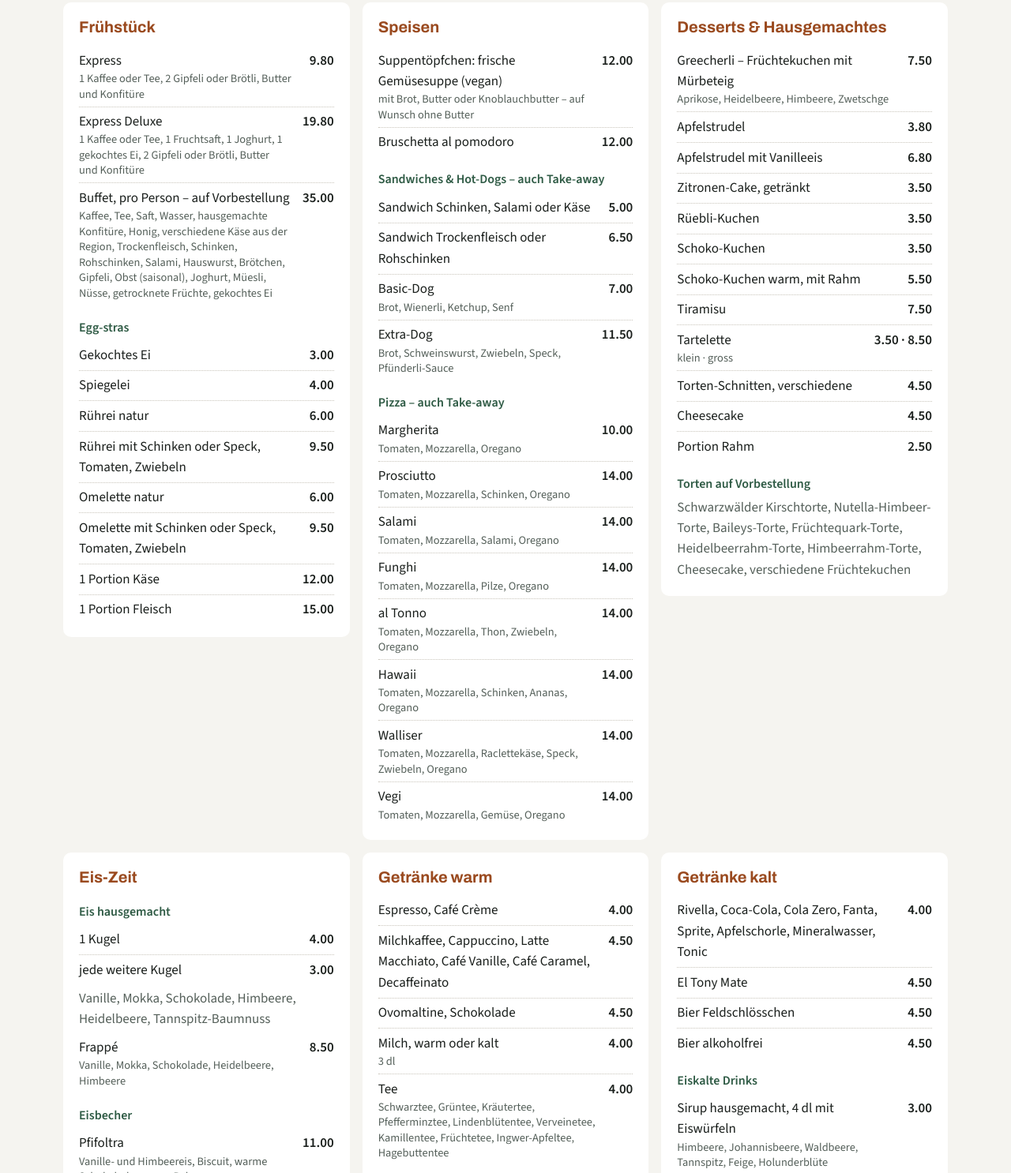
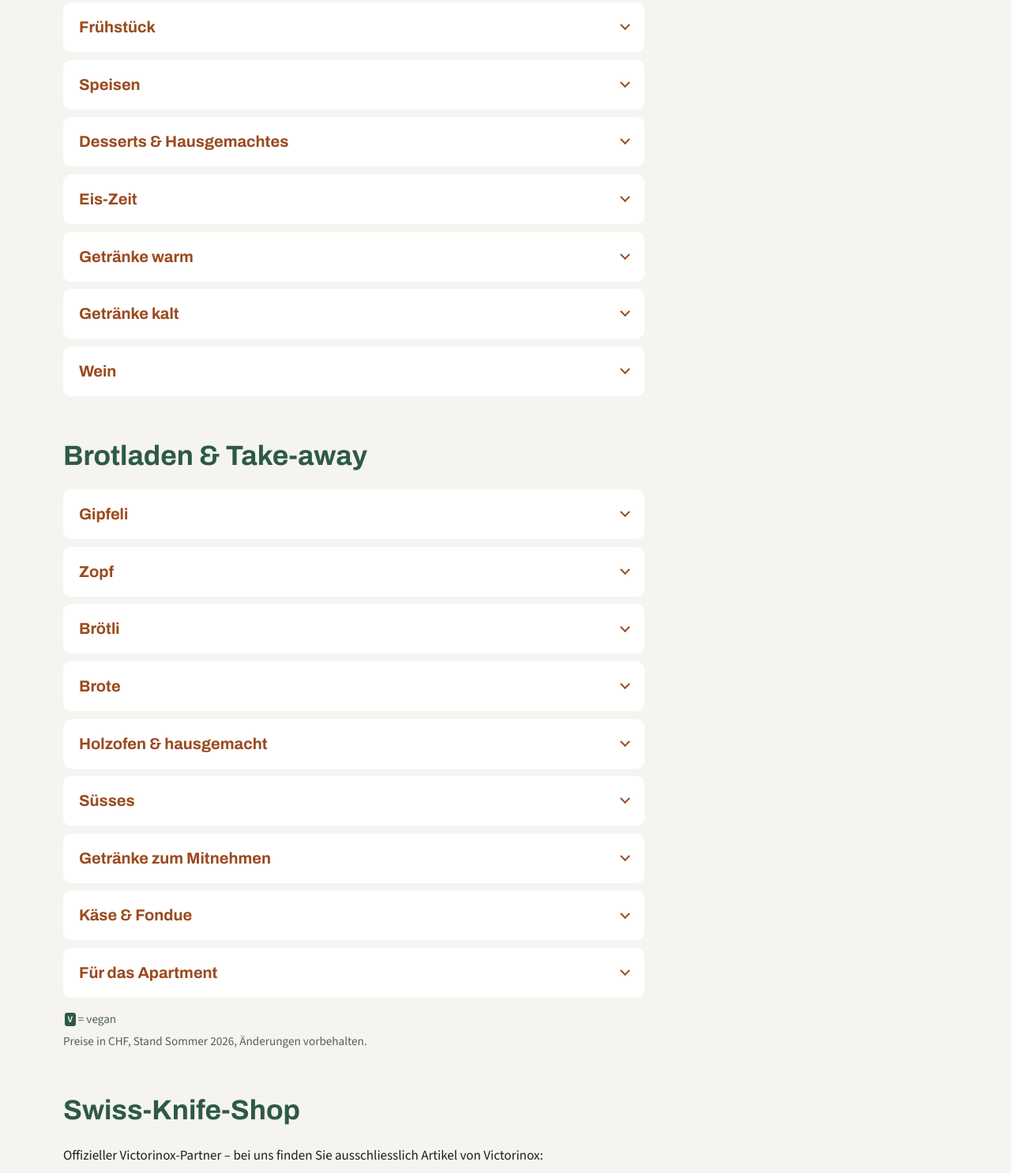
Before and after one commit to bregyvreny/pfuenderli-graechen, a plain HTML site: page docs/pfuenderli.html in a window 1280 px wide. Shown: the part 1162-2648 px from the top of the page at 79% size. Drawn offline with Linux system fonts and the light colour scheme.

Commit message:
z'Pfünderli: Sparten von Bistro-Karte und Brotladen aufklappbar, untereinander angeordnet (SPEC A-16, DE/EN)
Co-Authored-By: Claude Opus 5.5 <noreply@anthropic.com>

```diff
--- a/docs/css/pfuenderli.css
+++ b/docs/css/pfuenderli.css
@@ -51,7 +51,16 @@ img { max-width: 100%; height: auto; display: block; }
 .pf-karte { background: #fff; border-radius: 10px; padding: 1rem 1.25rem; }
 .pf-karte h3 { font-family: var(--schrift-titel); color: var(--farbe-akzent); margin: 0 0 .5rem; font-size: 1.25rem; }
 .pf-karte h4 { margin: 1rem 0 .25rem; font-size: 1rem; color: var(--farbe-haupt); }
-.pf-karte h3 + .preisliste + h3 { margin-top: 1rem; }
+/* SPEC A-16: Sparten aufklappbar (details/summary, ohne JavaScript) */
+.pf-karten { grid-template-columns: 1fr; max-width: 46rem; gap: .6rem; }
+.pf-karte > summary { list-style: none; cursor: pointer; display: flex; align-items: center; justify-content: space-between; gap: 1rem; margin: -1rem -1.25rem; padding: 1rem 1.25rem; border-radius: 10px; }
+.pf-karte > summary::-webkit-details-marker { display: none; }
+.pf-karte > summary h3 { margin: 0; }
+.pf-karte > summary::after { content: ""; flex: none; width: .55rem; height: .55rem; border-right: 2px solid var(--farbe-akzent); border-bottom: 2px solid var(--farbe-akzent); transform: rotate(45deg) translate(-2px, -2px); transition: transform .2s; }
+.pf-karte[open] > summary::after { transform: rotate(-135deg) translate(-2px, -2px); }
+.pf-karte[open] > summary { margin-bottom: .5rem; }
+.pf-karte > summary:hover h3 { text-decoration: underline; text-underline-offset: .2em; }
+.pf-karte > summary:focus-visible { outline: 2px solid var(--farbe-akzent); outline-offset: 2px; }
 .preisliste { list-style: none; margin: 0; padding: 0; }
 .preisliste li { display: flex; justify-content: space-between; align-items: baseline; gap: 1rem; padding: .35rem 0; border-bottom: 1px dotted #C9C5BB; }
 .preisliste li:last-child { border-bottom: 0; }
--- a/docs/pfuenderli.html
+++ b/docs/pfuenderli.html
@@ -91,8 +91,8 @@
       <p>Frühstück mit regionalen und hausgemachten Köstlichkeiten, kleine Speisen, Pizza, hausgemachte Desserts und Eis. Pizza, Sandwiches und Hot-Dogs gibt es auch zum Mitnehmen.</p>
 
       <div class="pf-karten">
-        <div class="pf-karte">
-          <h3>Frühstück</h3>
+        <details class="pf-karte">
+          <summary><h3>Frühstück</h3></summary>
           <ul class="preisliste">
             <li><span>Express<small>1 Kaffee oder Tee, 2 Gipfeli oder Brötli, Butter und Konfitüre</small></span><span>9.80</span></li>
             <li><span>Express Deluxe<small>1 Kaffee oder Tee, 1 Fruchtsaft, 1 Joghurt, 1 gekochtes Ei, 2 Gipfeli oder Brötli, Butter und Konfitüre</small></span><span>19.80</span></li>
@@ -109,10 +109,10 @@
             <li><span>1 Portion Käse</span><span>12.00</span></li>
             <li><span>1 Portion Fleisch</span><span>15.00</span></li>
           </ul>
-        </div>
+        </details>
 
-        <div class="pf-karte">
-          <h3>Speisen</h3>
+        <details class="pf-karte">
+          <summary><h3>Speisen</h3></summary>
           <ul class="preisliste">
             <li><span>Suppentöpfchen: frische Gemüsesuppe (vegan)<small>mit Brot, Butter oder Knoblauchbutter – auf Wunsch ohne Butter</small></span><span>12.00</span></li>
             <li><span>Bruschetta al pomodoro</span><span>12.00</span></li>
@@ -135,10 +135,10 @@
             <li><span>Walliser<small>Tomaten, Mozzarella, Raclettekäse, Speck, Zwiebeln, Oregano</small></span><span>14.00</span></li>
             <li><span>Vegi<small>Tomaten, Mozzarella, Gemüse, Oregano</small></span><span>14.00</span></li>
           </ul>
-        </div>
+        </details>
 
-        <div class="pf-karte">
-          <h3>Desserts &amp; Hausgemachtes</h3>
+        <details class="pf-karte">
+          <summary><h3>Desserts &amp; Hausgemachtes</h3></summary>
           <ul class="preisliste">
             <li><span>Greecherli – Früchtekuchen mit Mürbeteig<small>Aprikose, Heidelbeere, Himbeere, Zwetschge</small></span><span>7.50</span></li>
             <li><span>Apfelstrudel</span><span>3.80</span></li>
@@ -155,10 +155,10 @@
           </ul>
           <h4>Torten auf Vorbestellung</h4>
           <p class="pf-liste-text">Schwarzwälder Kirschtorte, Nutella-Himbeer-Torte, Baileys-Torte, Früchtequark-Torte, Heidelbeerrahm-Torte, Himbeerrahm-Torte, Cheesecake, verschiedene Früchtekuchen</p>
-        </div>
+        </details>
 
-        <div class="pf-karte">
-          <h3>Eis-Zeit</h3>
+        <details class="pf-karte">
+          <summary><h3>Eis-Zeit</h3></summary>
           <h4>Eis hausgemacht</h4>
           <ul class="preisliste">
             <li><span>1 Kugel</span><span>4.00</span></li>
@@ -175,10 +175,10 @@
             <li><span>Chriss-Hüfo<small>Vanilleeis, Karamell- und Schokostreusel, Karamellsauce, Rahm</small></span><span>11.00</span></li>
             <li><span>Gletschertor<small>Tannspitz-Baumnuss-Eis, Erdnuss-Minze-Streusel, Aprikosenmousse, Rahm</small></span><span>11.00</span></li>
           </ul>
-        </div>
+        </details>
 
-        <div class="pf-karte">
-          <h3>Getränke warm</h3>
+        <details class="pf-karte">
+          <summary><h3>Getränke warm</h3></summary>
           <ul class="preisliste">
             <li><span>Espresso, Café Crème</span><span>4.00</span></li>
             <li><span>Milchkaffee, Cappuccino, Latte Macchiato, Café Vanille, Café Caramel, Decaffeinato</span><span>4.50</span></li>
@@ -190,10 +190,10 @@
           <ul class="preisliste">
             <li><span>Kaffee Baileys, Kaffee Ämrich (Aprikosenlikör), Kaffee Williams (Williamslikör)<small>mit Rahm – auf Wunsch ohne</small></span><span>8.50</span></li>
           </ul>
-        </div>
+        </details>
 
-        <div class="pf-karte">
-          <h3>Getränke kalt</h3>
+        <details class="pf-karte">
+          <summary><h3>Getränke kalt</h3></summary>
           <ul class="preisliste">
             <li><span>Rivella, Coca-Cola, Cola Zero, Fanta, Sprite, Apfelschorle, Mineralwasser, Tonic</span><span>4.00</span></li>
             <li><span>El Tony Mate</span><span>4.50</span></li>
@@ -209,10 +209,10 @@
             <li><span>Die freche Vanilla<small>Vanilleeis, Espresso, Rahm, Eiswürfel</small></span><span>9.50</span></li>
             <li><span>Der eisige Mokka<small>Mokkaeis, Espresso, Rahm, Eiswürfel</small></span><span>9.50</span></li>
           </ul>
-        </div>
+        </details>
 
-        <div class="pf-karte">
-          <h3>Wein</h3>
+        <details class="pf-karte">
+          <summary><h3>Wein</h3></summary>
           <p class="pf-liste-text">Kellerei «Caves Montani», Salgesch, Wallis</p>
           <h4>Offen, 1 dl</h4>
           <ul class="preisliste">
@@ -235,7 +235,7 @@
             <li><span>Demut (Pinot Noir), 75 cl</span><span>46.00</span></li>
             <li><span>Esprit de Raspille, 75 cl</span><span>56.00</span></li>
           </ul>
-        </div>
+        </details>
       </div>
     </section>
 
@@ -244,22 +244,25 @@
       <h2>Brotladen &amp; Take-away</h2>
 
       <div class="pf-karten">
-        <div class="pf-karte">
-          <h3>Gipfeli</h3>
+        <details class="pf-karte">
+          <summary><h3>Gipfeli</h3></summary>
           <ul class="preisliste">
             <li><span>Buttergipfel De Luxe</span><span>1.40</span></li>
             <li><span>Veganer Gipfel <abbr class="pf-v" title="vegan">V</abbr></span><span>1.60</span></li>
             <li><span>Ur-Dinkel-Buttergipfel</span><span>1.70</span></li>
           </ul>
-          <h3>Zopf</h3>
+        </details>
+
+        <details class="pf-karte">
+          <summary><h3>Zopf</h3></summary>
           <ul class="preisliste">
             <li><span>Butterzopf</span><span>6.90</span></li>
             <li><span>Butterzopf gross</span><span>8.90</span></li>
           </ul>
-        </div>
+        </details>
 
-        <div class="pf-karte">
-          <h3>Brötli</h3>
+        <details class="pf-karte">
+          <summary><h3>Brötli</h3></summary>
           <ul class="preisliste">
             <li><span>Kaisersemmel <abbr class="pf-v" title="vegan">V</abbr></span><span>1.10</span></li>
             <li><span>Butterweggli</span><span>1.10</span></li>
@@ -272,10 +275,10 @@
             <li><span>Joghurtbrötli Früchte oder Cranberry</span><span>2.00</span></li>
             <li><span>Laugenbrezel mit gesalzener Butter</span><span>2.80</span></li>
           </ul>
-        </div>
+        </details>
 
-        <div class="pf-karte">
-          <h3>Brote</h3>
+        <details class="pf-karte">
+          <summary><h3>Brote</h3></summary>
           <ul class="preisliste">
             <li><span>Fonduebrot <abbr class="pf-v" title="vegan">V</abbr><small>nur auf Bestellung</small></span><span>3.00</span></li>
             <li><span>Tessinerbrot</span><span>3.80</span></li>
@@ -285,10 +288,10 @@
             <li><span>Ur-Dinkel-Kernenbrot <abbr class="pf-v" title="vegan">V</abbr></span><span>7.50</span></li>
             <li><span>Gastrobrot ruch, 900 g <abbr class="pf-v" title="vegan">V</abbr></span><span>7.50</span></li>
           </ul>
-        </div>
+        </details>
 
-        <div class="pf-karte">
-          <h3>Holzofen &amp; hausgemacht</h3>
+        <details class="pf-karte">
+          <summary><h3>Holzofen &amp; hausgemacht</h3></summary>
           <ul class="preisliste">
             <li><span>Holzofen Pain traditionnel hell <abbr class="pf-v" title="vegan">V</abbr></span><span>4.00</span></li>
             <li><span>Holzofen Pain traditionnel dunkel <abbr class="pf-v" title="vegan">V</abbr></span><span>4.00</span></li>
@@ -303,10 +306,10 @@
             <li><span>Roggenbrot natur, hausgemacht <abbr class="pf-v" title="vegan">V</abbr><small>250 g · 500 g · 1000 g</small></span><span>3.00 · 5.00 · 8.50</span></li>
             <li><span>Roggenbrot Früchte/Nüsse, hausgemacht <abbr class="pf-v" title="vegan">V</abbr><small>500 g · 1000 g · nur auf Bestellung</small></span><span>6.00 · 9.50</span></li>
           </ul>
-        </div>
+        </details>
 
-        <div class="pf-karte">
-          <h3>Süsses</h3>
+        <details class="pf-karte">
+          <summary><h3>Süsses</h3></summary>
           <ul class="preisliste">
             <li><span>Donut gefüllt, Vanille</span><span>2.00</span></li>
             <li><span>Nussstange</span><span>2.50</span></li>
@@ -319,10 +322,10 @@
             <li><span>Tiramisu, hausgemacht</span><span>7.50</span></li>
             <li><span>Greecherli / Früchtekuchen, hausgemacht<small>Aprikose, Heidelbeere, Zwetschge, Himbeere</small></span><span>7.50</span></li>
           </ul>
-        </div>
+        </details>
 
-        <div class="pf-karte">
-          <h3>Getränke zum Mitnehmen</h3>
+        <details class="pf-karte">
+          <summary><h3>Getränke zum Mitnehmen</h3></summary>
           <ul class="preisliste">
             <li><span>Mineralwasser, 0,5 l</span><span>4.00</span></li>
             <li><span>Coca-Cola, Zero, elTony, 0,5 l</span><span>4.00</span></li>
@@ -330,10 +333,10 @@
             <li><span>Bier Feldschlösschen</span><span>4.50</span></li>
             <li><span>Wein, Direktverkauf Caves Montani</span><span class="pf-im-laden">Preis im Laden</span></li>
           </ul>
-        </div>
+        </details>
 
-        <div class="pf-karte">
-          <h3>Käse &amp; Fondue</h3>
+        <details class="pf-karte">
+          <summary><h3>Käse &amp; Fondue</h3></summary>
           <ul class="preisliste">
             <li><span>Horu-Fonduemischung<small>200 g pro Person, mit Brot und Kochwein</small></span><span class="pf-im-laden">Preis im Laden</span></li>
             <li><span>Raclettekäse der Augstbordkäserei</span><span class="pf-im-laden">Preis im Laden</span></li>
@@ -341,10 +344,10 @@
             <li><span>Bergkäse</span><span class="pf-im-laden">Preis im Laden</span></li>
             <li><span>Käse von der Alp</span><span class="pf-im-laden">Preis im Laden</span></li>
           </ul>
-        </div>
+        </details>
 
-        <div class="pf-karte">
-          <h3>Für das Apartment</h3>
+        <details class="pf-karte">
+          <summary><h3>Für das Apartment</h3></summary>
           <ul class="preisliste">
             <li><span>Milch UHT, 1 l</span><span>1.90</span></li>
             <li><span>Butter<small>100 g · 200 g</small></span><span>2.80 · 4.40</span></li>
@@ -352,7 +355,7 @@
             <li><span>Sirup, 0,5 l <abbr class="pf-v" title="vegan">V</abbr></span><span>8.00</span></li>
             <li><span>Eier</span><span class="pf-im-laden">Preis im Laden</span></li>
           </ul>
-        </div>
+        </details>
       </div>
 
       <p class="pf-legende"><abbr class="pf-v" title="vegan">V</abbr> = vegan</p>
```
Also changed, not shown: docs/en/pfuenderli.html (+49 -46 lines), 1 other file.
